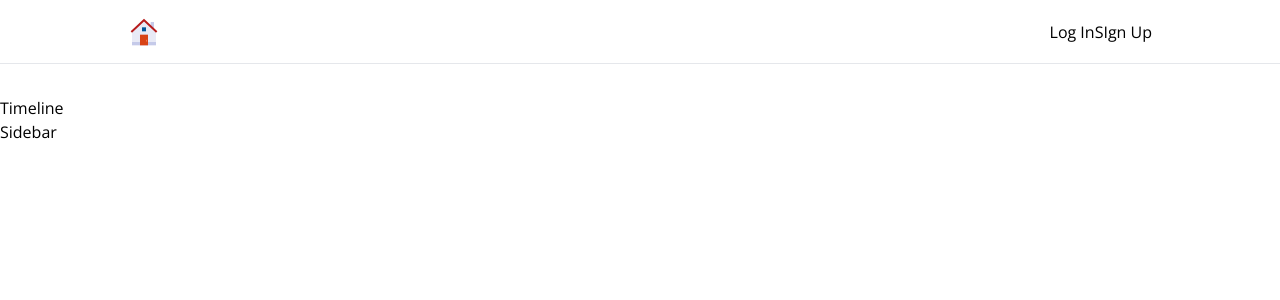
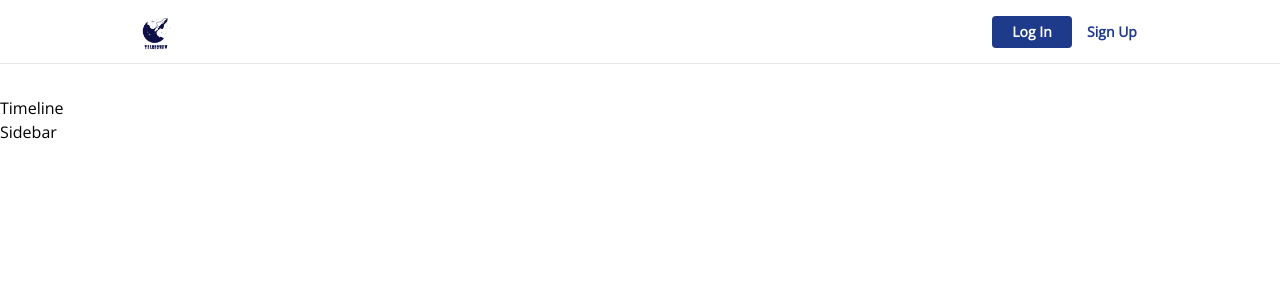
Before and after one commit to chaiqou/Talgagram, a React (Create React App) app: page / in a window 1280 px wide. Shown: the top 300 px of the page. Built offline with nearby package versions, Linux system fonts and the light colour scheme; no server answers.

Commit message:
Fixed sign in and sign up button styles ,uploaded new logo

```diff
--- a/src/components/Header.jsx
+++ b/src/components/Header.jsx
@@ -4,6 +4,7 @@ import UserContext from "../context/user";
 import { Link } from "react-router-dom";
 import * as ROUTES from "../constants/routes";
 import { FcHome } from "react-icons/fc";
+import Logo from "../images/logo.png";
 import { MdExitToApp } from "react-icons/md";
 
 const Header = () => {
@@ -17,7 +18,7 @@ const Header = () => {
           <div className="text-gray-700 text-center flex items-center align-items cursor-pointer">
             <h1 className="flex justify-center w-full">
               <Link to={ROUTES.DASHBOARD}>
-                <FcHome className="w-full h-8 " />
+                <img src={Logo} className="w-14 h-14" />
               </Link>
             </h1>
           </div>
@@ -36,10 +37,14 @@ const Header = () => {
             ) : (
               <>
                 <Link to={ROUTES.LOGIN}>
-                  <button>Log In</button>
+                  <button className="bg-blue-900 font-bold text-sm rounded text-white w-20 h-8">
+                    Log In
+                  </button>
                 </Link>
                 <Link to={ROUTES.SIGN_UP}>
-                  <button>SIgn Up</button>
+                  <button className=" font-bold text-sm rounded text-blue-900 w-20 h-8">
+                    Sign Up
+                  </button>
                 </Link>
               </>
             )}
```
Also changed, not shown: src/images/logo.png (added).
